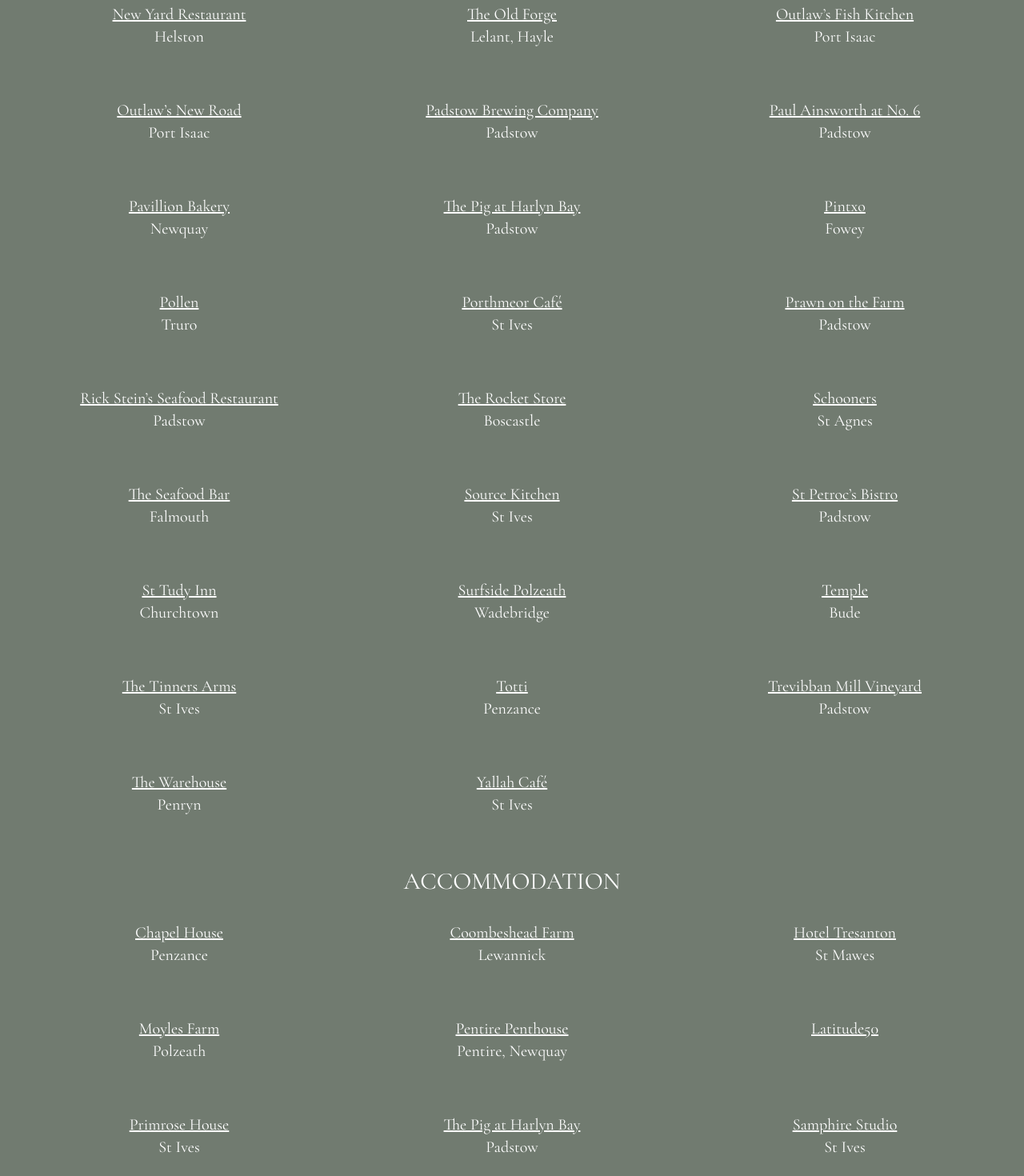
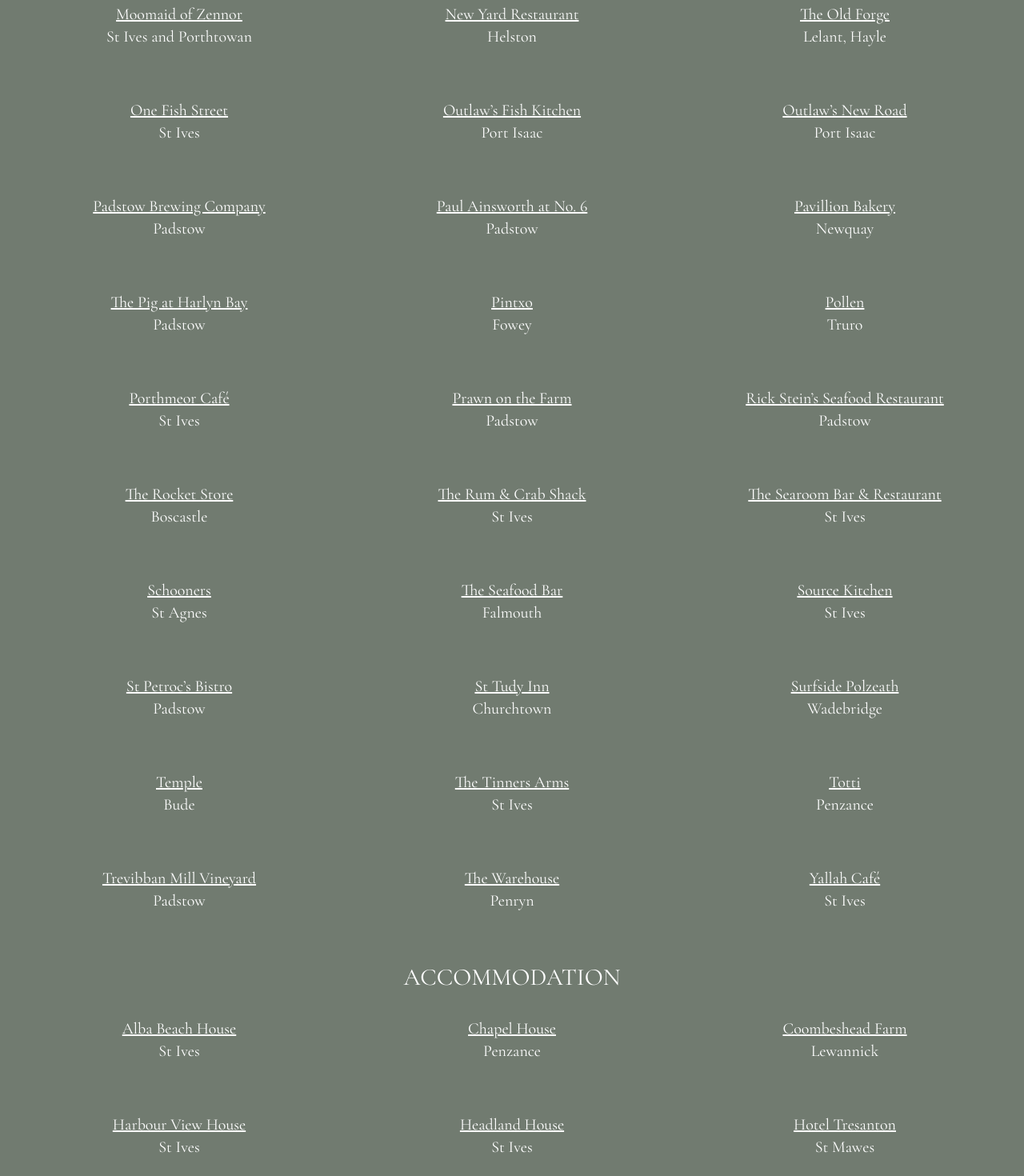
Before and after one commit to andrewgarner/wedding, a Next.js app: page /travel-and-stay in a window 1280 px wide. Shown: the part 4880-6350 px from the top of the page at 80% size. Built offline with nearby package versions, Linux system fonts and the light colour scheme.

Commit message:
Additional holiday ideas in St Ives

```diff
--- a/pages/travel-and-stay.tsx
+++ b/pages/travel-and-stay.tsx
@@ -552,6 +552,13 @@
           Padstow
         </Text>
         <Text tag="li">
+          <Link href="https://www.theloftrestaurantandterrace.co.uk/" passHref>
+            <a>The Loft Restaurant & Terrace</a>
+          </Link>
+          <br />
+          St Ives
+        </Text>
+        <Text tag="li">
           <Link href="https://www.paul-ainsworth.co.uk/the-mariners/" passHref>
             <a>The Mariners</a>
           </Link>
@@ -585,6 +592,13 @@
           </Link>
           <br />
           Lelant, Hayle
+        </Text>
+        <Text tag="li">
+          <Link href="https://www.onefishstreet.co.uk/" passHref>
+            <a>One Fish Street</a>
+          </Link>
+          <br />
+          St Ives
         </Text>
         <Text tag="li">
           <Link href="https://outlaws.co.uk/restaurants/fish-kitchen/" passHref>
@@ -672,6 +686,20 @@
           </Link>
           <br />
           Boscastle
+        </Text>
+        <Text tag="li">
+          <Link href="http://rumandcrabshack.com/" passHref>
+            <a>The Rum & Crab Shack</a>
+          </Link>
+          <br />
+          St Ives
+        </Text>
+        <Text tag="li">
+          <Link href="https://www.stivesliquor.co/searoom/" passHref>
+            <a>The Searoom Bar & Restaurant</a>
+          </Link>
+          <br />
+          St Ives
         </Text>
         <Text tag="li">
           <Link href="https://www.schoonerscornwall.com/" passHref>
@@ -771,6 +799,16 @@
 
       <ul className="grid gap-4 grid-flow-row grid-cols-1 justify-items-center mt-8 sm:gap-8 sm:grid-cols-2 md:gap-16 md:grid-cols-3">
         <Text tag="li">
+          <Link
+            href="https://www.uniquehomestays.com/self-catering/uk/cornwall/st-ives/alba-beach-house/"
+            passHref
+          >
+            <a>Alba Beach House</a>
+          </Link>
+          <br />
+          St Ives
+        </Text>
+        <Text tag="li">
           <Link href="https://www.chapelhousepz.co.uk/" passHref>
             <a>Chapel House</a>
           </Link>
@@ -783,6 +821,20 @@
           </Link>
           <br />
           Lewannick
+        </Text>
+        <Text tag="li">
+          <Link href="https://www.harbourviewonline.co.uk/" passHref>
+            <a>Harbour View House</a>
+          </Link>
+          <br />
+          St Ives
+        </Text>
+        <Text tag="li">
+          <Link href="https://www.headlandhousehotel.co.uk/" passHref>
+            <a>Headland House</a>
+          </Link>
+          <br />
+          St Ives
         </Text>
         <Text tag="li">
           <Link href="https://tresanton.com/home/" passHref>
```
